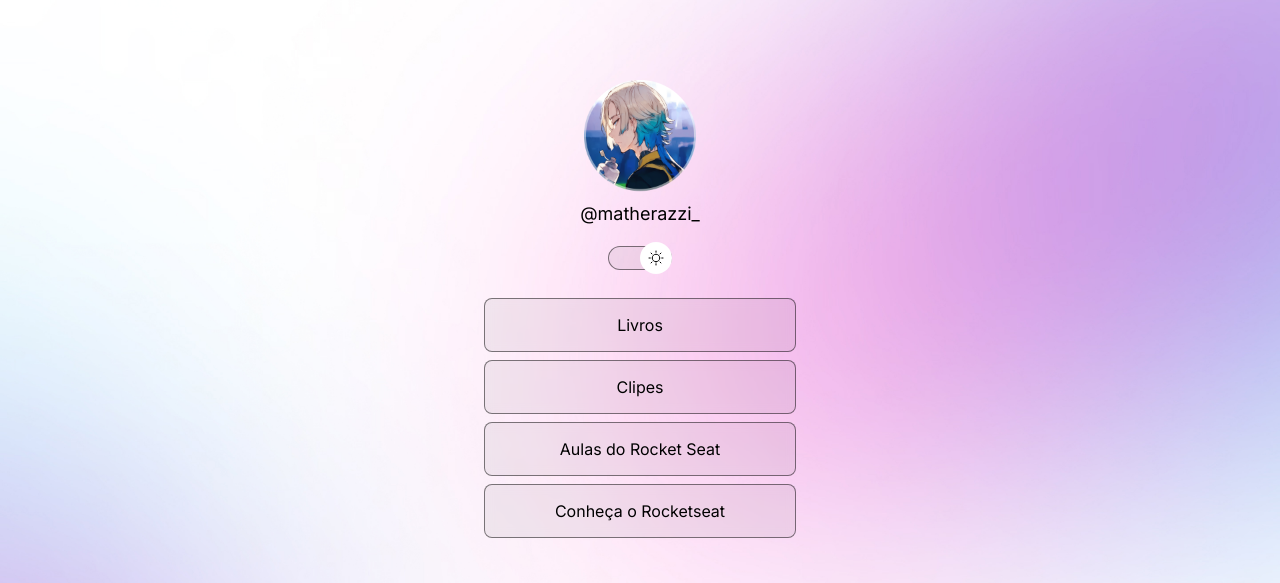
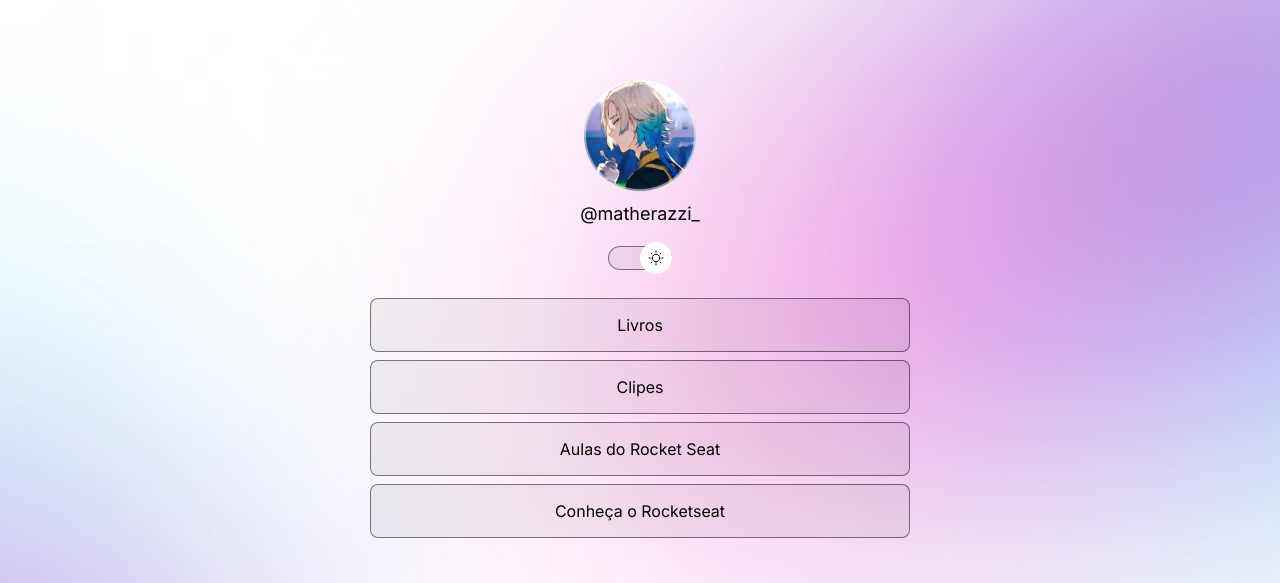
Before and after one commit to matherazi/projeto, a plain HTML site: page index.html in a window 1280 px wide. Shown: the top 583 px of the page. Drawn offline with nearby package versions, Linux system fonts and the light colour scheme.

Commit message:
adjust container width

```diff
--- a/style.css
+++ b/style.css
@@ -34,7 +34,8 @@ body * {
 }
 
 #container {
-    width: 360px;
+    width: 100%;
+    max-width: 588px;
     margin: 56px auto 0px;
     padding: 0 24px;
 }
```
